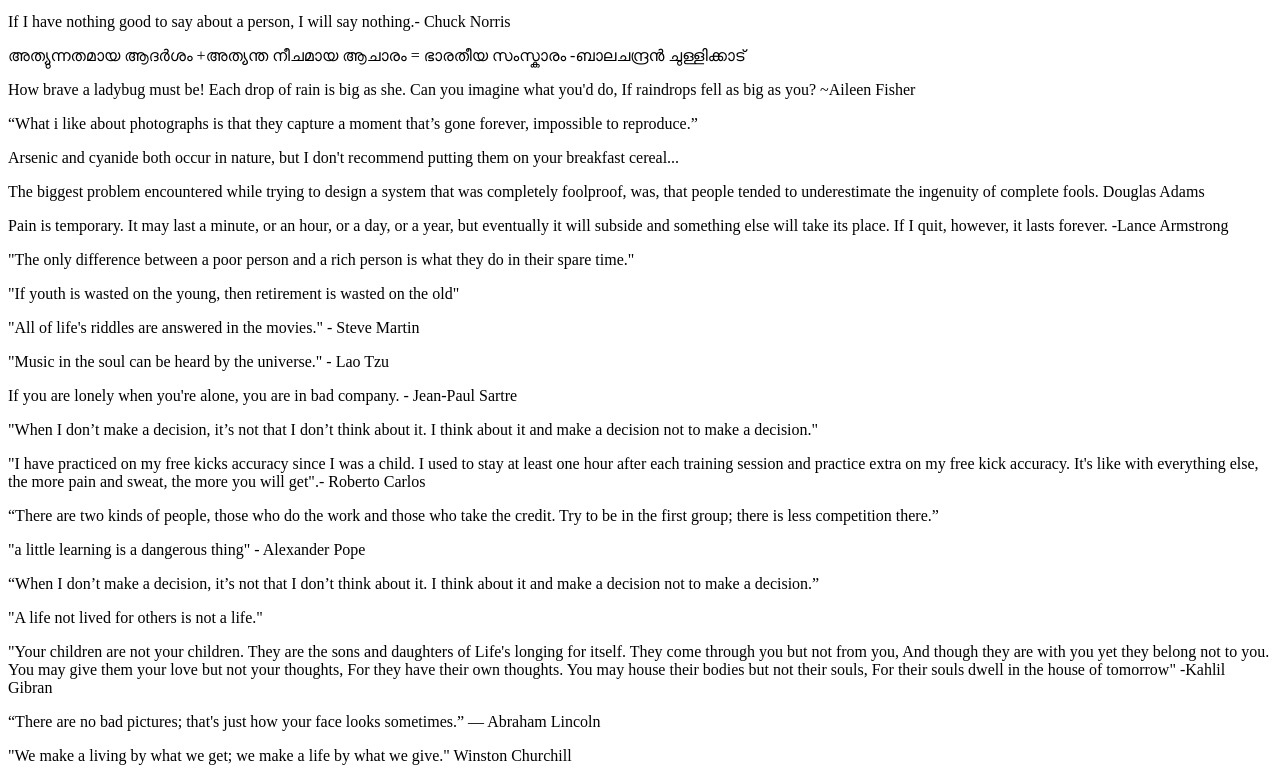
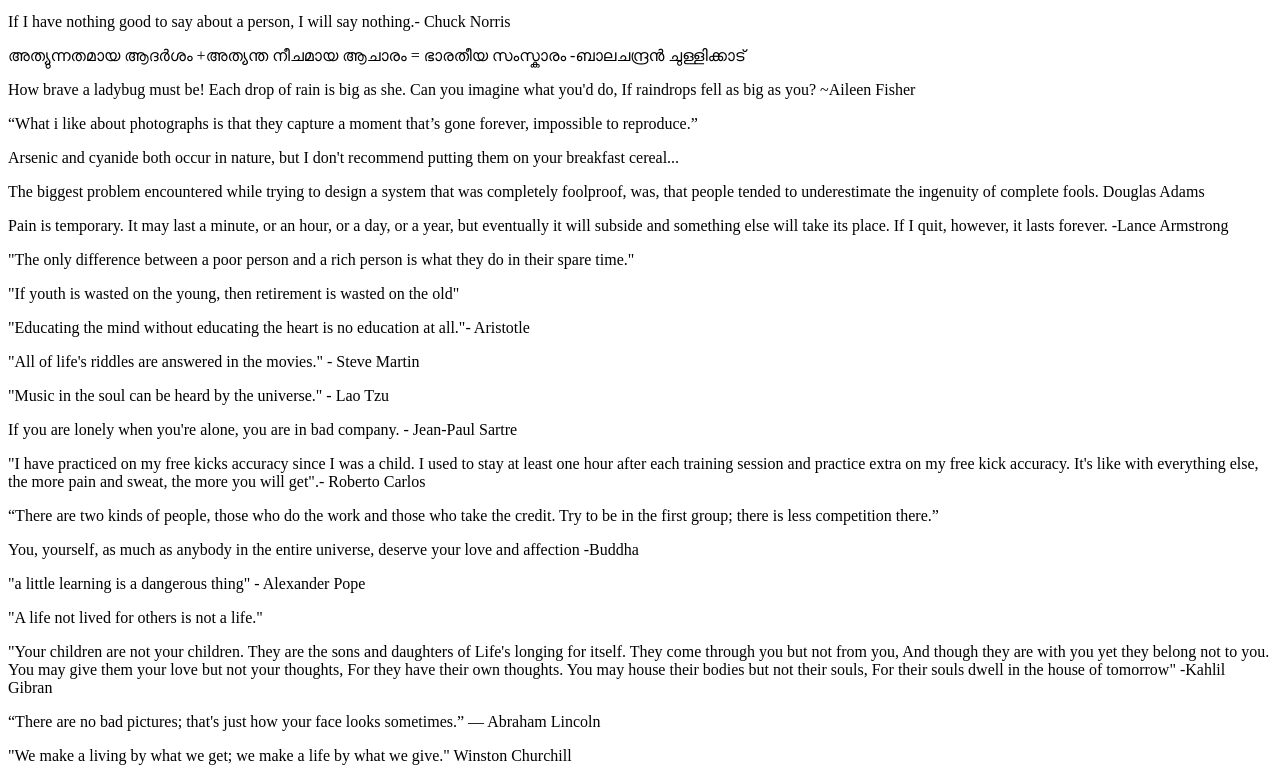
Before and after one commit to KrIsHnA-Revoked/krishna-revoked.github.io, a plain HTML site: page index.html in a window 1280 px wide. Shown: the part 403-1181 px from the top of the page. Drawn offline with Linux system fonts and the light colour scheme.

Commit message:
two quotes added
You, yourself, as much as anybody in the entire universe, deserve your love and affection -Buddha
Educating the mind without educating the heart is no education at all

```diff
--- a/index.html
+++ b/index.html
@@ -40,21 +40,21 @@
 
 <p>&quot;If youth is wasted on the young, then retirement is wasted on the old&quot;</p>
 
+<p>&quot;Educating the mind without educating the heart is no education at all.&quot;- Aristotle </p>
+
 <p>&quot;All of life's riddles are answered in the movies.&quot; - Steve Martin</p>
 
 <p>&quot;Music in the soul can be heard by the universe.&quot; - Lao Tzu</p>
 
 <p>If you are lonely when you're alone, you are in bad company. - Jean-Paul Sartre</p>
 
-<p>&quot;When I don’t make a decision, it’s not that I don’t think about it. I think about it and make a decision not to make a decision.&quot;</p>
-
 <p>&quot;I have practiced on my free kicks accuracy since I was a child. I used to stay at least one hour after each training session and practice extra on my free kick accuracy. It's like with everything else, the more pain and sweat, the more you will get&quot;.- Roberto Carlos</p>
 
 <p>&ldquo;There are two kinds of people, those who do the work and those who take the credit. Try to be in the first group; there is less competition there.&rdquo;</p>
 
+<p>You, yourself, as much as anybody in the entire universe, deserve your love and affection -Buddha</p>
+
 <p>&quot;a little learning is a dangerous thing&quot; - Alexander Pope</p>
-
-<p>&ldquo;When I don&rsquo;t make a decision, it&rsquo;s not that I don&rsquo;t think about it. I think about it and make a decision not to make a decision.&rdquo;</p>
 
 <p>&quot;A life not lived for others is not a life.&quot;</p>
 
```
